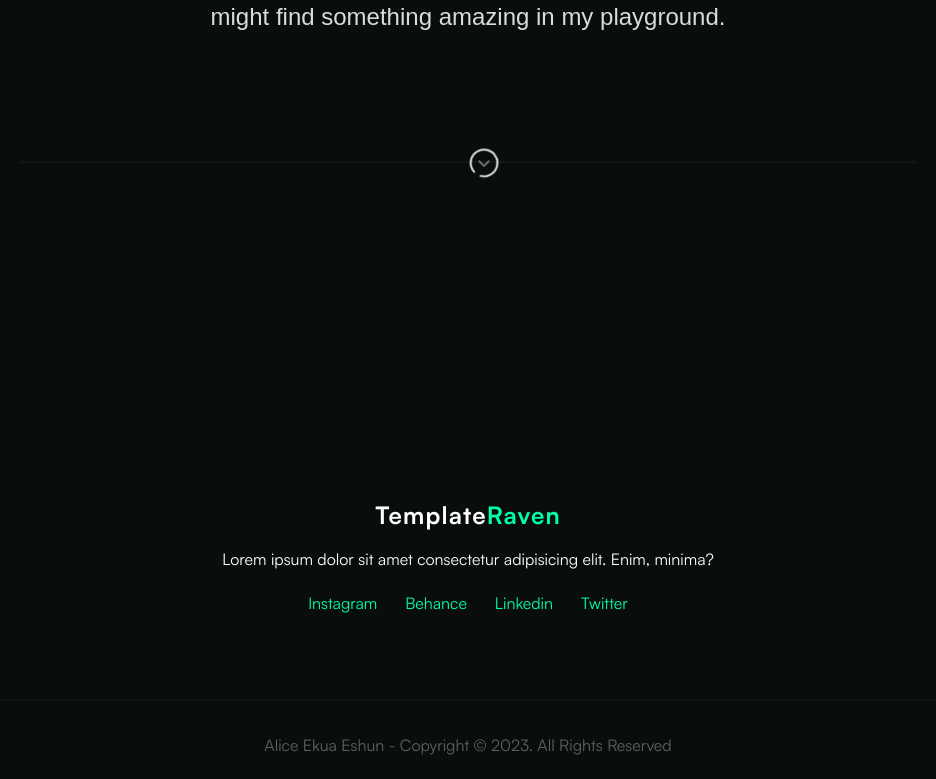
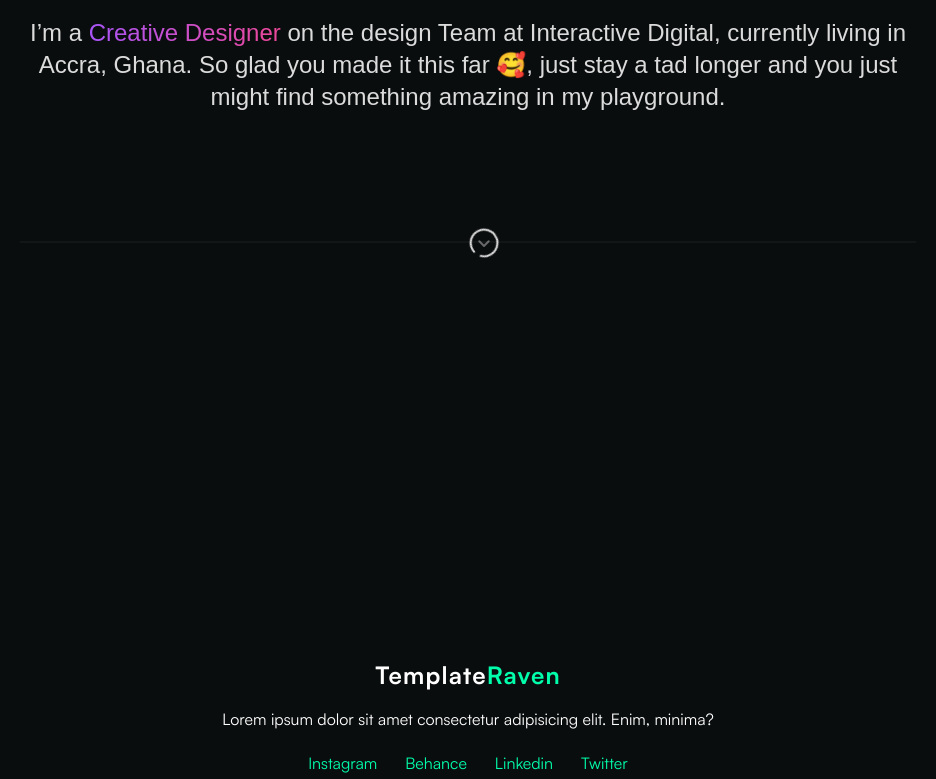
Before and after one commit to I-am-kojoe/ekuaeshun, a website: page index.html in a window 1280 px wide. Shown: the part 487-1266 px from the top of the page, without its empty margins (172-1108 px from the left). Drawn offline with Linux system fonts and the light colour scheme; files whose address does not match are found by name; a web font is replaced by a local one.

Commit message:
EKUAESHUN

```diff
--- a/index.html
+++ b/index.html
@@ -60,7 +60,7 @@
 
 
     <!-- Page Content -->
-    <section class="text-center py-32">
+    <section class="text-center py-52">
       <h1 class="font-Satoshi font-bold text-8xl md:text-6xl lg:text-8xl lg:ml-16 pb-40 h-14 bg-gradient-to-r from-purple-500 to-pink-500 bg-clip-text text-fill-transparent">Alice Ekua Eshun</h1>
       <div class="flex mx-4 justify-center items-center"><p class="text-custom-grey font-light opacity-60 mb-3 text-3xl">Greetings</p><p class="text-3xl mb-3">👋🏽</p></div>
       <p class="text-custom-grey font-light text-2xl max-w-4xl mx-auto my-8">I’m a <span class="bg-gradient-to-r from-purple-500 to-pink-500 bg-clip-text text-fill-transparent">Creative Designer</span> on the design Team at Interactive Digital, currently living in Accra, Ghana. So glad you made it this far 🥰, just stay a tad longer and you just might find something amazing in my playground.</p>
```
Also changed, not shown: public/css/output.css.
